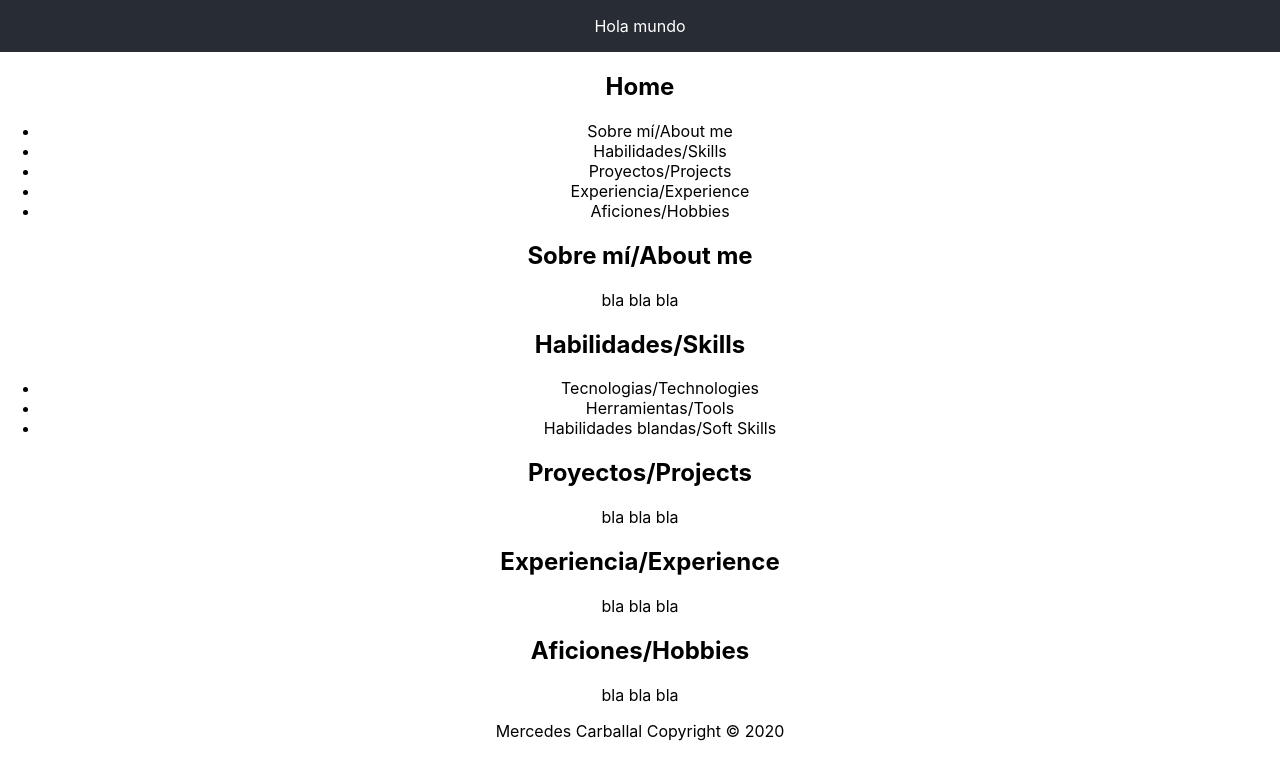
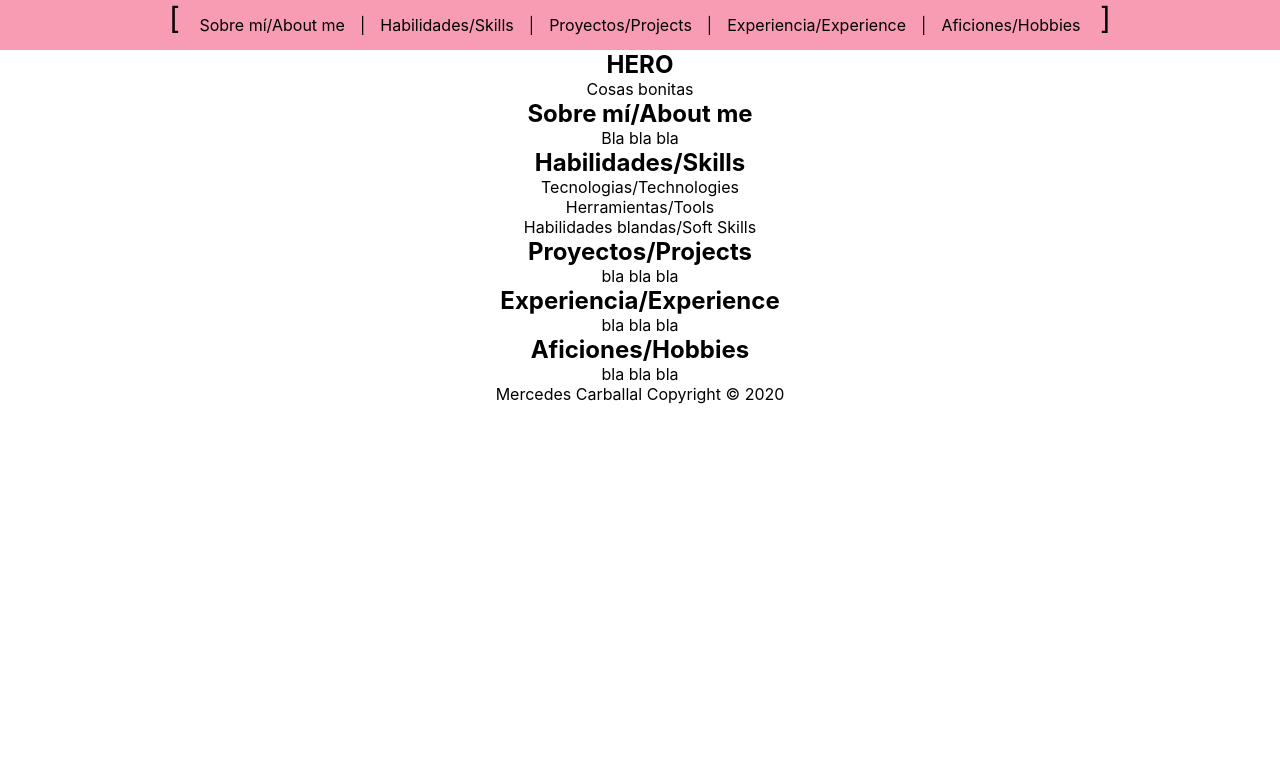
Before and after one commit to mercarf/Portfolio, a React (Create React App) app: page / in a window 1280 px wide. Shown: the top 780 px of the page. Built offline with nearby package versions, Linux system fonts and the light colour scheme.

Commit message:
add header and basic components

```diff
--- /dev/null
+++ b/src/components/AboutMe.js
@@ -0,0 +1,12 @@
+import React from 'react';
+
+const AboutMe = () => {
+  return (
+    <section className='aboutMe'>
+      <h2>Sobre mí/About me</h2>
+      <p>Bla bla bla</p>
+    </section>
+  );
+};
+
+export default AboutMe;
--- a/src/components/App.js
+++ b/src/components/App.js
@@ -1,35 +1,24 @@
 import React from 'react';
+import Header from './Header';
+import Hero from './Hero';
+import AboutMe from './AboutMe';
+import Skills from './Skills';
+import Projects from './Projects';
+import Experience from './Experience';
+import Hobbies from './Hobbies';
 import '../stylesheets/App.css';
 
 function App() {
   return (
     <div className='App'>
-      <header className='header'>
-        <p>Hola mundo</p>
-      </header>
+      <Header />
+      <Hero />
       <main>
-        <h2>Home</h2>
-        <ul>
-          <li>Sobre mí/About me</li>
-          <li>Habilidades/Skills</li>
-          <li>Proyectos/Projects</li>
-          <li>Experiencia/Experience</li>
-          <li>Aficiones/Hobbies</li>
-        </ul>
-        <h2>Sobre mí/About me</h2>
-        <p>bla bla bla</p>
-        <h2>Habilidades/Skills</h2>
-        <ul>
-          <li>Tecnologias/Technologies</li>
-          <li>Herramientas/Tools</li>
-          <li>Habilidades blandas/Soft Skills</li>
-        </ul>
-        <h2>Proyectos/Projects</h2>
-        <p>bla bla bla</p>
-        <h2>Experiencia/Experience</h2>
-        <p>bla bla bla</p>
-        <h2>Aficiones/Hobbies</h2>
-        <p>bla bla bla</p>
+        <AboutMe />
+        <Skills />
+        <Projects />
+        <Experience />
+        <Hobbies />
       </main>
       <footer>
         <p>Mercedes Carballal Copyright © 2020</p>
--- /dev/null
+++ b/src/components/Experience.js
@@ -0,0 +1,12 @@
+import React from 'react';
+
+const Experience = () => {
+  return (
+    <section className='experience'>
+      <h2>Experiencia/Experience</h2>
+      <p>bla bla bla</p>
+    </section>
+  );
+};
+
+export default Experience;
--- /dev/null
+++ b/src/components/Header.js
@@ -0,0 +1,43 @@
+import React from 'react';
+
+const Header = () => {
+  return (
+    <header className='header'>
+      <div className='menu'>
+        <div className='bracket-left'>[</div>
+        <nav className='nav'>
+          <ul className='nav-list'>
+            <li>
+              <a href='#' title='Ir a Sobre mí'>
+                Sobre mí/About me
+              </a>
+            </li>
+            <li>
+              <a href='#' title='Habilidades'>
+                Habilidades/Skills
+              </a>
+            </li>
+            <li>
+              <a href='#' title='Ir a Proyectos'>
+                Proyectos/Projects
+              </a>
+            </li>
+            <li>
+              <a href='#' title='Ir a Experiencia'>
+                Experiencia/Experience
+              </a>
+            </li>
+            <li>
+              <a href='#' title='Ir a Aficionesí'>
+                Aficiones/Hobbies
+              </a>
+            </li>
+          </ul>
+        </nav>
+        <div className='bracket-right'>]</div>
+      </div>
+    </header>
+  );
+};
+
+export default Header;
--- /dev/null
+++ b/src/components/Hero.js
@@ -0,0 +1,12 @@
+import React from 'react';
+
+const Hero = () => {
+  return (
+    <section className='hero'>
+      <h2>HERO</h2>
+      <p>Cosas bonitas</p>
+    </section>
+  );
+};
+
+export default Hero;
--- /dev/null
+++ b/src/components/Hobbies.js
@@ -0,0 +1,12 @@
+import React from 'react';
+
+const Hobbies = () => {
+  return (
+    <section className='hobbies'>
+      <h2>Aficiones/Hobbies</h2>
+      <p>bla bla bla</p>
+    </section>
+  );
+};
+
+export default Hobbies;
--- /dev/null
+++ b/src/components/Projects.js
@@ -0,0 +1,12 @@
+import React from 'react';
+
+const Projects = () => {
+  return (
+    <section className='projects'>
+      <h2>Proyectos/Projects</h2>
+      <p>bla bla bla</p>
+    </section>
+  );
+};
+
+export default Projects;
--- /dev/null
+++ b/src/components/Skills.js
@@ -0,0 +1,16 @@
+import React from 'react';
+
+const Skills = () => {
+  return (
+    <section className='skills'>
+      <h2>Habilidades/Skills</h2>
+      <ul>
+        <li>Tecnologias/Technologies</li>
+        <li>Herramientas/Tools</li>
+        <li>Habilidades blandas/Soft Skills</li>
+      </ul>
+    </section>
+  );
+};
+
+export default Skills;
--- a/src/stylesheets/App.css
+++ b/src/stylesheets/App.css
@@ -1,15 +1,80 @@
+* {
+  box-sizing: border-box;
+  text-decoration: none;
+  list-style-type: none;
+  color: inherit;
+  padding: 0;
+  margin: 0;
+}
+
 .App {
   text-align: center;
 }
 
 .header {
-  background-color: #282c34;
+  background-color: #f79cb3;
   min-height: 20px;
   display: flex;
   flex-direction: column;
   align-items: center;
   justify-content: center;
+}
+
+.menu {
+  display: flex;
+  justify-content: center;
+  cursor: pointer;
+  align-items: center;
+}
+/* .nav {
+  display: none;
+}
+@media all and (min-width: 768px) {
+  .nav {
+    display: block;
+  }
+} */
+.nav-list {
+  display: flex;
+  cursor: pointer;
+  list-style-type: none;
+  align-items: center;
+  justify-content: center;
+}
+
+.nav-list li::after {
+  content: '|';
+}
+.nav-list li:last-child::after {
+  content: none;
+}
+.nav-list li a {
+  padding: 15px;
+}
+.nav-list li a:hover {
   color: white;
+}
+
+.bracket-left {
+  width: 20px;
+  height: 50px;
+  font-size: 30px;
+  /* background-image: url('../images/open\ bracket.png');
+  background-position: center;
+  background-size: cover; */
+}
+.bracket-left:hover,
+.bracket-right:hover {
+  color: white;
+}
+
+.bracket-right {
+  width: 20px;
+  height: 50px;
+  font-size: 30px;
+  /* background-image: url('../images/close\ bracket.png');
+  background-position: center;
+  background-size: cover; */
 }
 
 /* @keyframes App-logo-spin {
```
Also changed, not shown: src/images/close bracket.png (added), src/images/open bracket.png (added).
